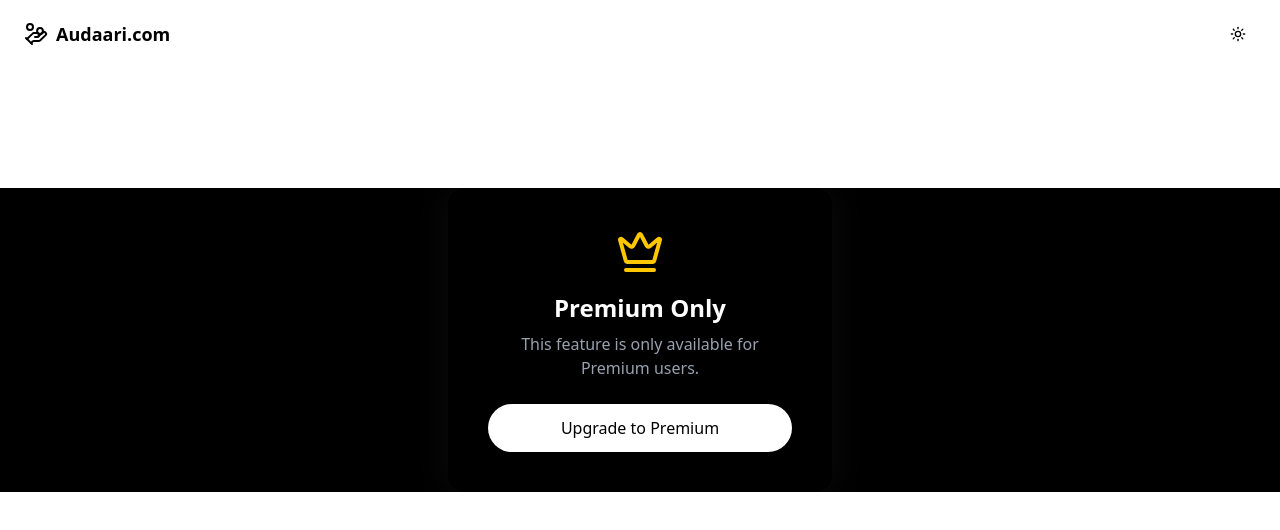
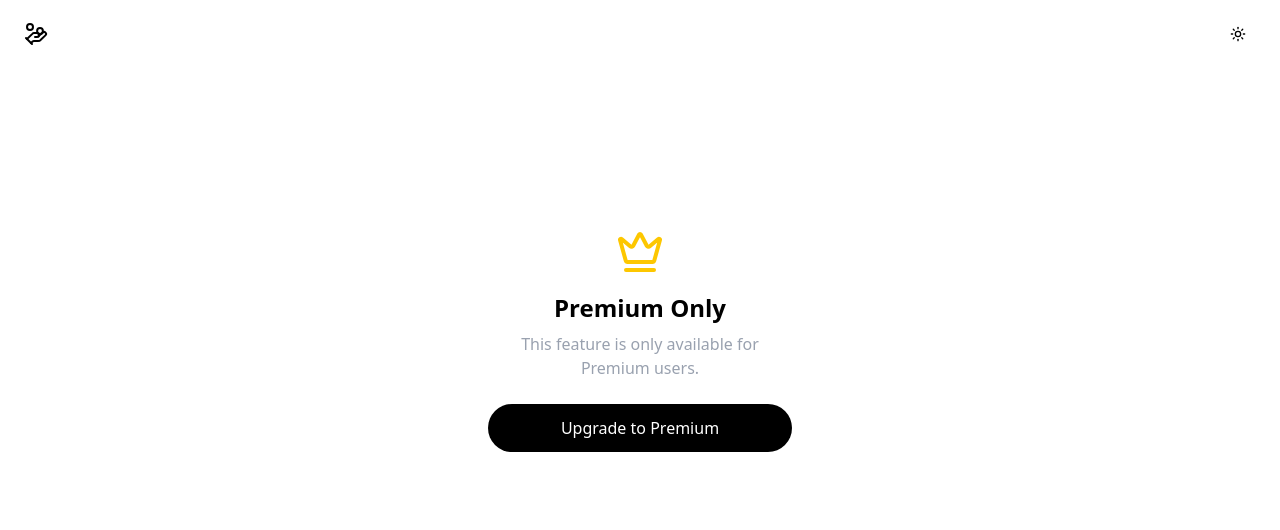
Before and after one commit to Husnain0120/audaari_app, a Next.js app: page /get-premium in a window 1280 px wide. Shown: the top 530 px of the page. Built offline with nearby package versions, Linux system fonts and the light colour scheme.

Commit message:
feat: update GetPremium and Navbar components for improved dark mode support

```diff
--- a/src/app/(premium-app)/get-premium/page.jsx
+++ b/src/app/(premium-app)/get-premium/page.jsx
@@ -8,8 +8,8 @@ const GetPremium = () => {
   const [isPremium, setIsPremium] = useState(false);
 
   return (
-    <div className='flex items-center justify-center mt-30 bg-black text-white'>
-      <div className='bg-black/60 p-10 rounded-2xl shadow-[0_0_40px_rgba(255,255,255,0.05)] w-full max-w-sm text-center'>
+    <div className='flex items-center justify-center mt-30 dark:bg-black text-white'>
+      <div className=' p-10 rounded-2xl shadow-[0_0_40px_rgba(255,255,255,0.05)] w-full max-w-sm text-center'>
         {/* ✅ Icon */}
         <div className='flex justify-center mb-4'>
           <Crown className='w-12 h-12 text-yellow-400' />
@@ -19,13 +19,15 @@ const GetPremium = () => {
         {isPremium ? (
           <>
             {/* ✅ Premium user content */}
-            <h1 className='text-2xl font-bold mb-2'>Welcome, Premium User!</h1>
+            <h1 className='text-2xl text-black dark:text-white font-bold mb-2'>
+              Welcome, Premium User!
+            </h1>
             <p className='text-gray-400 mb-6'>
               You have full access to this feature.
             </p>
             <button
               onClick={() => alert('Premium Feature Activated 🚀')}
-              className='bg-white text-black w-full py-3 rounded-full font-medium hover:opacity-90 transition'
+              className='dark:bg-white dark:text-black bg-black w-full py-3 rounded-full font-medium hover:opacity-90 transition'
             >
               Access Premium Feature
             </button>
@@ -33,13 +35,15 @@ const GetPremium = () => {
         ) : (
           <>
             {/* 🚫 Non-premium message */}
-            <h1 className='text-2xl font-bold mb-2'>Premium Only</h1>
+            <h1 className='text-2xl text-black dark:text-white font-bold mb-2'>
+              Premium Only
+            </h1>
             <p className='text-gray-400 mb-6'>
               This feature is only available for Premium users.
             </p>
             <button
               onClick={() => setIsPremium(true)} // ✅ Demo toggle to simulate upgrade
-              className='bg-white text-black w-full py-3 rounded-full font-medium hover:opacity-90 transition'
+              className='dark:bg-white dark:text-black bg-black w-full py-3 rounded-full font-medium hover:opacity-90 transition'
             >
               Upgrade to Premium
             </button>
--- a/src/components/Navbar.jsx
+++ b/src/components/Navbar.jsx
@@ -1,6 +1,7 @@
 'use client';
 
 import { HandCoins } from 'lucide-react'; // ✅ Import icon from lucide-react
+import Link from 'next/link';
 import { ToggleButtonTheme } from './Toggle-Button-theme';
 
 const Navbar = () => {
@@ -8,11 +9,15 @@ const Navbar = () => {
     <nav className='w-full dark:bg-black   text-white py-4 px-6 flex items-center justify-between shadow-[0_0_20px_rgba(255,255,255,0.05)]'>
       {/* ✅ Left side logo only */}
       <div className='flex items-center gap-2'>
-        <HandCoins className='w-6 h-6 dark:text-white text-black' />{' '}
-        {/* ✅ Icon */}
-        <span className='font-semibold text-lg dark:text-white text-black'>
-          Audaari.com
-        </span>{' '}
+        <Link href={'/'}>
+          <HandCoins className='w-6 h-6 dark:text-white text-black' />{' '}
+        </Link>
+        {/* ✅ Icon */}{' '}
+        {/* <Link href={'/'}>
+          <span className='font-semibold text-lg dark:text-white text-black'>
+            Audaari
+          </span>{' '}
+        </Link> */}
         {/* ✅ Optional small name */}
       </div>
       <div>
--- a/src/components/Toggle-Button-theme.jsx
+++ b/src/components/Toggle-Button-theme.jsx
@@ -17,7 +17,7 @@ export function ToggleButtonTheme() {
   return (
     <DropdownMenu>
       <DropdownMenuTrigger asChild>
-        <Button className={'dark:bg-black'} variant='gost' size='icon'>
+        <Button className={'dark:bg-black '} variant='gost' size='icon'>
           <Sun className='h-[1.2rem] w-[1.2rem] scale-100 rotate-0 transition-all dark:scale-0 dark:-rotate-90 dark:text-white text-black  ' />
           <Moon className='absolute h-[1.2rem] w-[1.2rem] scale-0 rotate-90 transition-all dark:scale-100 dark:rotate-0' />
           <span className='sr-only'>Toggle theme</span>
```
